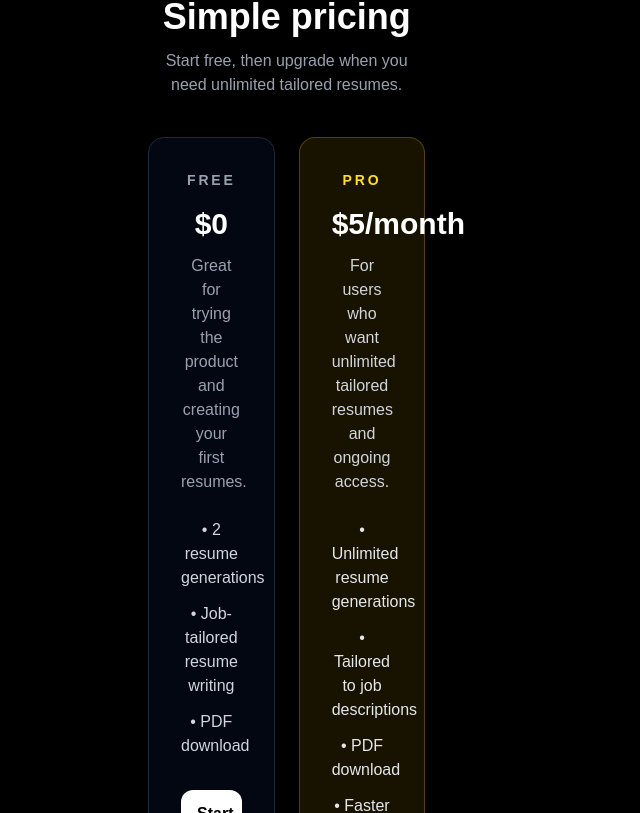
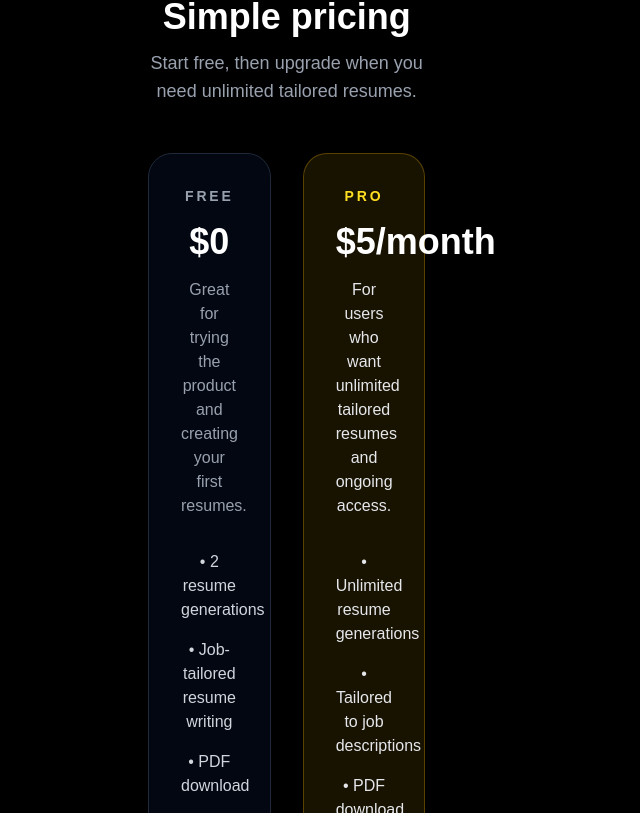
Before and after one commit to JasonKim221/resume-generator, a Next.js app: page / in a window 1280 px wide. Shown: the part 687-1500 px from the top of the page, without its empty margins (4-644 px from the left). Built offline with nearby package versions, Linux system fonts and the light colour scheme.

Commit message:
Fix pricing layout

```diff
--- a/app/page.tsx
+++ b/app/page.tsx
@@ -65,25 +65,25 @@ export default function Home() {
               Go from rough experience notes to a polished resume in just a few clicks.
             </p>
           </div>
-          <section className="mx-auto max-w-5xl px-6 pb-24">
-  <div className="mb-10 text-center">
+          <section className="mx-auto w-full max-w-6xl px-6 pb-24">
+  <div className="mb-12 text-center">
     <h2 className="text-3xl font-bold md:text-4xl">Simple pricing</h2>
-    <p className="mt-3 text-gray-400">
+    <p className="mt-3 text-lg text-gray-400">
       Start free, then upgrade when you need unlimited tailored resumes.
     </p>
   </div>
 
-  <div className="grid gap-6 md:grid-cols-2">
-    <div className="rounded-2xl border border-gray-800 bg-gray-950 p-8">
+  <div className="grid gap-8 md:grid-cols-2">
+    <div className="rounded-3xl border border-gray-800 bg-gray-950 p-8">
       <p className="text-sm font-semibold uppercase tracking-[0.2em] text-gray-400">
         Free
       </p>
-      <h3 className="mt-4 text-3xl font-bold">$0</h3>
-      <p className="mt-3 text-gray-400">
+      <h3 className="mt-4 text-4xl font-bold">$0</h3>
+      <p className="mt-4 text-gray-400">
         Great for trying the product and creating your first resumes.
       </p>
 
-      <ul className="mt-6 space-y-3 text-gray-300">
+      <ul className="mt-8 space-y-4 text-gray-300">
         <li>• 2 resume generations</li>
         <li>• Job-tailored resume writing</li>
         <li>• PDF download</li>
@@ -97,16 +97,16 @@ export default function Home() {
       </Link>
     </div>
 
-    <div className="rounded-2xl border border-yellow-500/30 bg-yellow-500/10 p-8">
+    <div className="rounded-3xl border border-yellow-500/30 bg-yellow-500/10 p-8">
       <p className="text-sm font-semibold uppercase tracking-[0.2em] text-yellow-300">
         Pro
       </p>
-      <h3 className="mt-4 text-3xl font-bold">$5/month</h3>
-      <p className="mt-3 text-gray-300">
+      <h3 className="mt-4 text-4xl font-bold">$5/month</h3>
+      <p className="mt-4 text-gray-200">
         For users who want unlimited tailored resumes and ongoing access.
       </p>
 
-      <ul className="mt-6 space-y-3 text-gray-200">
+      <ul className="mt-8 space-y-4 text-gray-200">
         <li>• Unlimited resume generations</li>
         <li>• Tailored to job descriptions</li>
         <li>• PDF download</li>
```
